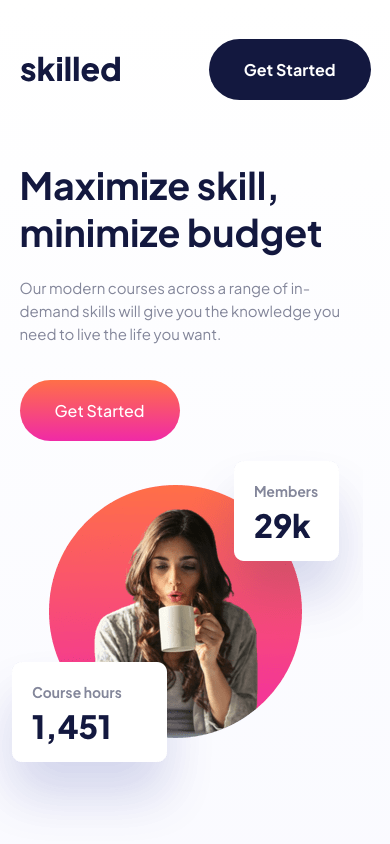
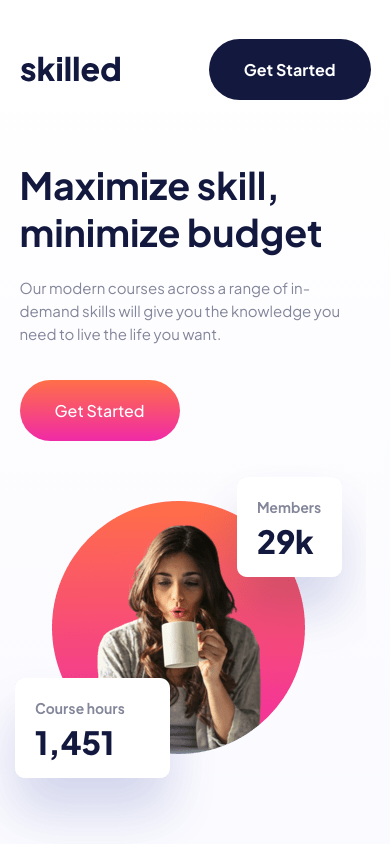
Before and after one commit to russell-crooms/skilled, a React (Vite) app: page / in a window 390 px wide. Shown: the top 844 px of the page. Built offline with nearby package versions, Linux system fonts and the light colour scheme.

Commit message:
Positioned the mobile hero image to match the layout

```diff
--- a/src/components/hero/Hero.css
+++ b/src/components/hero/Hero.css
@@ -216,6 +216,7 @@
 @media (min-width: 320px) {
   .hero-image-mobile {
     display: inline-block;
+    margin: 16px 7.26px -40px 7px;
   }
 }
 @media (min-width: 375px) {
```
